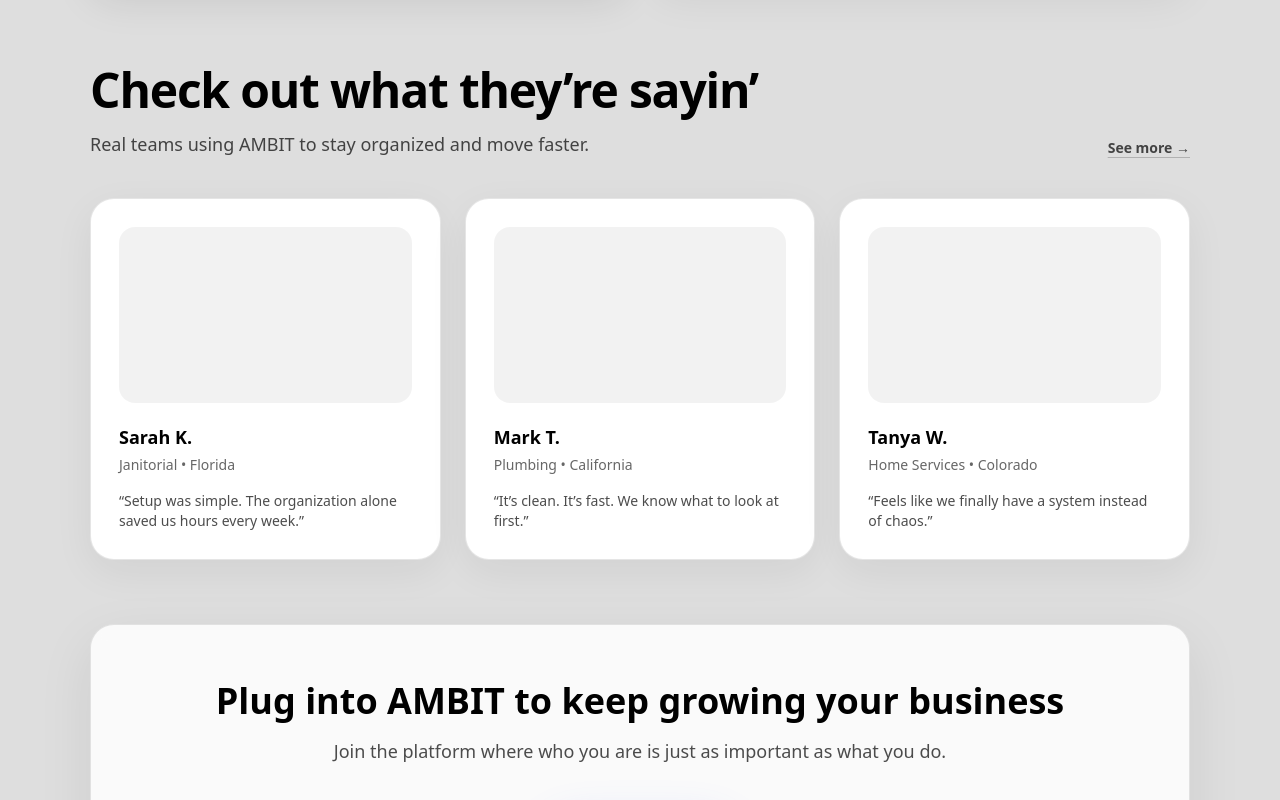
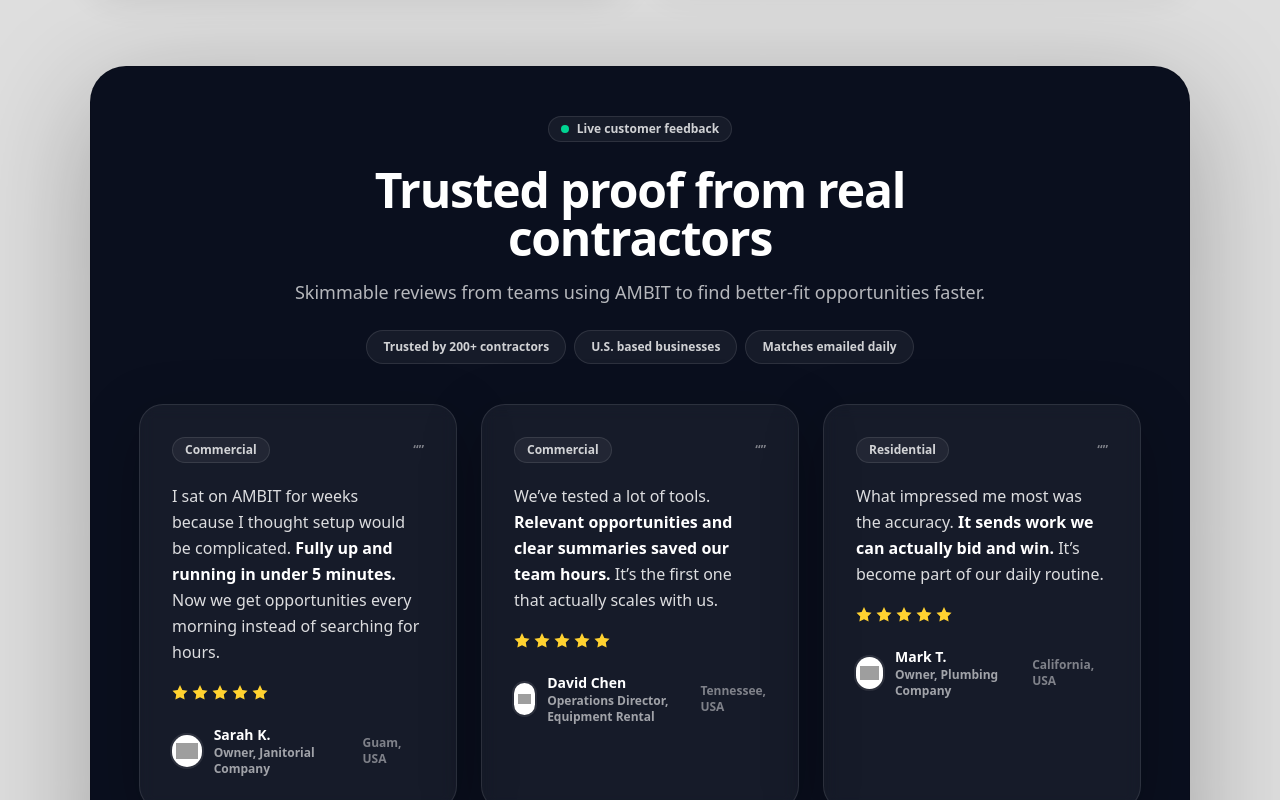
Before and after one commit to seansevrix/ambit, a Next.js app: page / in a window 1280 px wide. Shown: the part 2520-3320 px from the top of the page. Built offline with nearby package versions, Linux system fonts and the light colour scheme; grey boxes are pictures that could not be loaded.

Commit message:
Fix app page compile and update testimonials

```diff
--- a/app/page.tsx
+++ b/app/page.tsx
@@ -34,7 +34,7 @@
 }
 
 /**
- * Put your 3 logo images in:
+ * Social proof logos (already in your project):
  *   /public/landing/social/golden-state-landscapes.jpeg
  *   /public/landing/social/old-dominion-plumbing.jpeg
  *   /public/landing/social/power-mechanical.jpeg
@@ -123,7 +123,6 @@
   },
 };
 
-// Only 1 preview match per market (what you asked for)
 const PREVIEW_DATA: Record<Market, PreviewMatch> = {
   residential: {
     title: "Backyard cleanup + hauling",
@@ -415,12 +414,13 @@
   );
 }
 
+/* ---------- PAGE ---------- */
+
 export default function HomePage() {
   const [market, setMarket] = useState<Market>("residential");
   const [modalOpen, setModalOpen] = useState(false);
   const [modalKind, setModalKind] = useState<"company" | "individual">("company");
 
-  // Matte background everywhere (html + body)
   useEffect(() => {
     const prevHtml = document.documentElement.style.backgroundColor;
     const prevBody = document.body.style.backgroundColor;
@@ -434,7 +434,6 @@
     };
   }, []);
 
-  // Listen for nav "Sign Up" button (SiteNav dispatches this)
   useEffect(() => {
     function onOpen(e: any) {
       const kind = e?.detail?.kind === "individual" ? "individual" : "company";
@@ -460,6 +459,7 @@
         market={market}
       />
 
+      {/* HERO */}
       <section className={`${CONTAINER} pt-16 pb-16`}>
         <div className="rounded-[44px] bg-[#DEDEDE] px-8 py-14 sm:px-14">
           <div className="text-center">
@@ -477,7 +477,7 @@
                   setModalKind("company");
                   setModalOpen(true);
                 }}
-                className="inline-flex items-center justify-center rounded-full bg-[#5C74FF] px-10 py-4 text-base font-semibold text-white shadow-[0_18px_40px_rgba(92,116,255,0.25)] hover:bg-[#465DFF] transition"
+                className="inline-flex items-center justify-center rounded-full bg-[#5C74FF] px-10 py-4 text-base font-semibold text-white shadow-[0_18px_40px_rgba(92,116,255,0.25)] transition hover:bg-[#465DFF]"
               >
                 <ArrowBadge />
                 Sign Up
@@ -486,6 +486,7 @@
 
             <SignupSocialProof />
 
+            {/* Preview strip */}
             <div className="mt-12 -mx-2 sm:-mx-6 lg:-mx-10 overflow-hidden rounded-3xl bg-white shadow-[0_24px_80px_rgba(0,0,0,0.14)]">
               <div className="flex items-center justify-between border-b border-black/5 px-6 py-4">
                 <div className="text-sm font-semibold text-black/80">AMBIT</div>
@@ -545,6 +546,7 @@
         </div>
       </section>
 
+      {/* TRUST */}
       <section className={`${CONTAINER} pb-20`}>
         <div className="rounded-3xl border border-black/10 bg-white/75 backdrop-blur px-10 py-12 shadow-[0_18px_55px_rgba(0,0,0,0.08)]">
           <div className="grid gap-10 lg:grid-cols-2">
@@ -570,6 +572,7 @@
         </div>
       </section>
 
+      {/* FEATURE BLOCKS */}
       <section className={`${CONTAINER} pb-20`}>
         <h2 className="text-5xl font-black tracking-tight">
           Ambit makes finding jobs effortless.
@@ -613,52 +616,155 @@
         </div>
       </section>
 
+      {/* TESTIMONIALS (dark proof cards) */}
+      {/* Put your 3 company images here:
+          /public/landing/testimonials/tennessee-contractors-equipment.jpeg
+          /public/landing/testimonials/paradise-cleaning-solutions.webp
+          /public/landing/testimonials/euro-plumbing.jpeg
+      */}
       <section className={`${CONTAINER} pb-24`}>
-        <div className="flex flex-col gap-3 sm:flex-row sm:items-end sm:justify-between">
+        <div className="overflow-hidden rounded-[36px] border border-black/10 bg-[#0A0F1E] text-white shadow-[0_30px_120px_rgba(0,0,0,0.28)]">
+          <div className="px-8 py-12 sm:px-12">
+            <div className="mx-auto max-w-3xl text-center">
+              <div className="mx-auto inline-flex items-center gap-2 rounded-full border border-white/10 bg-white/5 px-3 py-1 text-xs font-semibold text-white/80">
+                <span className="h-2 w-2 rounded-full bg-emerald-400" />
+                Live customer feedback
+              </div>
+
+              <h2 className="mt-6 text-4xl font-black tracking-tight sm:text-5xl">
+                Trusted proof from real contractors
+              </h2>
+
+              <p className="mt-4 text-base text-white/70 sm:text-lg">
+                Skimmable reviews from teams using AMBIT to find better-fit opportunities faster.
+              </p>
+
+              <div className="mt-6 flex flex-wrap justify-center gap-2">
+                <span className="rounded-full border border-white/10 bg-white/5 px-4 py-2 text-xs font-semibold text-white/80">
+                  Trusted by 200+ contractors
+                </span>
+                <span className="rounded-full border border-white/10 bg-white/5 px-4 py-2 text-xs font-semibold text-white/80">
+                  U.S. based businesses
+                </span>
+                <span className="rounded-full border border-white/10 bg-white/5 px-4 py-2 text-xs font-semibold text-white/80">
+                  Matches emailed daily
+                </span>
+              </div>
+            </div>
+
+            <div className="mt-10 grid gap-6 lg:grid-cols-3">
+              {[
+                {
+                  segment: "Commercial",
+                  quote: [
+                    { t: "I sat on AMBIT for weeks because I thought setup would be complicated. ", strong: false },
+                    { t: "Fully up and running in under 5 minutes.", strong: true },
+                    { t: " Now we get opportunities every morning instead of searching for hours.", strong: false },
+                  ],
+                  stars: 5,
+                  name: "Sarah K.",
+                  role: "Owner, Janitorial Company",
+                  location: "Guam, USA",
+                  avatarSrc: "/landing/testimonials/paradise-cleaning-solutions.webp",
+                  avatarAlt: "Paradise Cleaning Solutions",
+                },
+                {
+                  segment: "Commercial",
+                  quote: [
+                    { t: "We’ve tested a lot of tools. ", strong: false },
+                    { t: "Relevant opportunities and clear summaries saved our team hours.", strong: true },
+                    { t: " It’s the first one that actually scales with us.", strong: false },
+                  ],
+                  stars: 5,
+                  name: "David Chen",
+                  role: "Operations Director, Equipment Rental",
+                  location: "Tennessee, USA",
+                  avatarSrc: "/landing/testimonials/tennessee-contractors-equipment.jpeg",
+                  avatarAlt: "Tennessee Contractors Equipment",
+                },
+                {
+                  segment: "Residential",
+                  quote: [
+                    { t: "What impressed me most was the accuracy. ", strong: false },
+                    { t: "It sends work we can actually bid and win.", strong: true },
+                    { t: " It’s become part of our daily routine.", strong: false },
+                  ],
+                  stars: 5,
+                  name: "Mark T.",
+                  role: "Owner, Plumbing Company",
+                  location: "California, USA",
+                  avatarSrc: "/landing/testimonials/euro-plumbing.jpeg",
+                  avatarAlt: "Euro Plumbing & Sewer LLC",
+                },
+              ].map((x) => (
+                <div
+                  key={x.name}
+                  className="rounded-3xl border border-white/10 bg-white/5 p-8 shadow-[0_18px_60px_rgba(0,0,0,0.25)] backdrop-blur"
+                >
+                  <div className="flex items-center justify-between">
+                    <span className="rounded-full border border-white/10 bg-white/5 px-3 py-1 text-xs font-semibold text-white/80">
+                      {x.segment}
+                    </span>
+                    <span className="text-xs font-semibold text-white/45">“”</span>
+                  </div>
+
+                  <div className="mt-5 text-base leading-relaxed text-white/85">
+                    {x.quote.map((p, i) => (
+                      <span key={i} className={p.strong ? "font-black text-white" : ""}>
+                        {p.t}
+                      </span>
+                    ))}
+                  </div>
+
+                  <div className="mt-5 flex items-center gap-1">
+                    {Array.from({ length: x.stars }).map((_, i) => (
+                      <svg
+                        key={i}
+                        viewBox="0 0 20 20"
+                        className="h-4 w-4 text-amber-300"
+                        fill="currentColor"
+                        aria-hidden="true"
+                      >
+                        <path d="M10 15.27 4.18 18.2l1.11-6.48L.58 7.3l6.5-.94L10 0l2.92 6.36 6.5.94-4.71 4.42 1.11 6.48z" />
+                      </svg>
+                    ))}
+                  </div>
+
+                  <div className="mt-6 flex items-center justify-between">
+                    <div className="flex items-center gap-3">
+                      <div className="h-8 w-8 overflow-hidden rounded-full bg-white shadow-sm ring-2 ring-white/10">
+                        <img
+                          src={x.avatarSrc}
+                          alt={x.avatarAlt}
+                          className="h-full w-full object-contain p-1"
+                          loading="lazy"
+                        />
+                      </div>
+
                       <div>
-            <h2 className="text-5xl font-black tracking-tight">Check out what they’re sayin’</h2>
-            <p className="mt-4 max-w-2xl text-lg text-black/70">
-              Real teams using AMBIT to stay organized and move faster.
-            </p>
+                        <div className="text-sm font-black text-white">{x.name}</div>
+                        <div className="text-xs font-semibold text-white/60">{x.role}</div>
                       </div>
+                    </div>
+
+                    <div className="text-xs font-semibold text-white/45">{x.location}</div>
+                  </div>
+                </div>
+              ))}
+            </div>
+
+            <div className="mt-10 flex justify-center">
               <Link
                 href="/testimonials"
-            className="text-sm font-semibold text-black/70 hover:text-black underline underline-offset-4 decoration-black/20 hover:decoration-black/40"
+                className="text-sm font-semibold text-white/70 hover:text-white underline underline-offset-4 decoration-white/20 hover:decoration-white/40"
               >
                 See more →
               </Link>
             </div>
-
-        <div className="mt-10 grid gap-6 md:grid-cols-3">
-          {[
-            {
-              name: "Sarah K.",
-              role: "Janitorial • Florida",
-              quote: "Setup was simple. The organization alone saved us hours every week.",
-            },
-            {
-              name: "Mark T.",
-              role: "Plumbing • California",
-              quote: "It’s clean. It’s fast. We know what to look at first.",
-            },
-            {
-              name: "Tanya W.",
-              role: "Home Services • Colorado",
-              quote: "Feels like we finally have a system instead of chaos.",
-            },
-          ].map((x) => (
-            <div
-              key={x.name}
-              className="rounded-3xl border border-black/10 bg-white p-7 shadow-[0_12px_40px_rgba(0,0,0,0.06)]"
-            >
-              <div className="h-44 rounded-2xl bg-black/5" />
-              <div className="mt-5 text-lg font-black">{x.name}</div>
-              <div className="mt-1 text-sm text-black/60">{x.role}</div>
-              <div className="mt-4 text-sm text-black/70">“{x.quote}”</div>
           </div>
-          ))}
         </div>
 
+        {/* FINAL CTA */}
         <div className="mt-16 rounded-3xl border border-black/10 bg-white/85 backdrop-blur px-10 py-14 text-center shadow-[0_18px_55px_rgba(0,0,0,0.08)]">
           <div className="text-4xl font-black">Plug into AMBIT to keep growing your business</div>
           <div className="mt-4 text-lg text-black/70">
@@ -670,7 +776,7 @@
               setModalKind("company");
               setModalOpen(true);
             }}
-            className="mt-10 inline-flex items-center justify-center rounded-full bg-[#5C74FF] px-10 py-4 text-base font-semibold text-white shadow-[0_18px_40px_rgba(92,116,255,0.25)] hover:bg-[#465DFF] transition"
+            className="mt-10 inline-flex items-center justify-center rounded-full bg-[#5C74FF] px-10 py-4 text-base font-semibold text-white shadow-[0_18px_40px_rgba(92,116,255,0.25)] transition hover:bg-[#465DFF]"
           >
             <ArrowBadge />
             Sign Up
```
Lines whose indentation alone changed are shown as unchanged.
